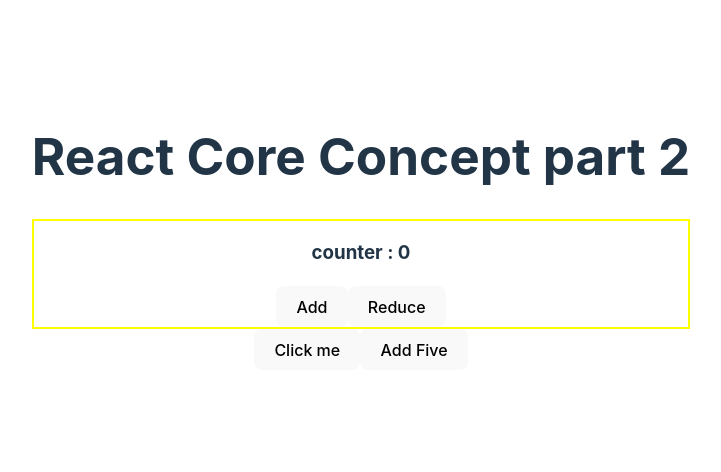
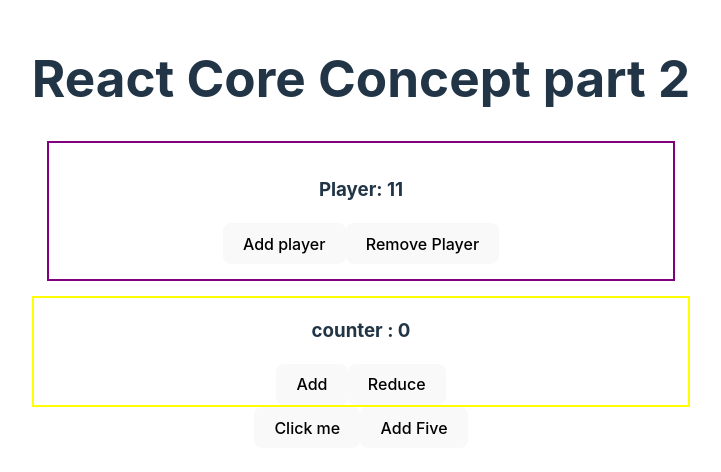
Before and after one commit to hossainta1/explore-react-core-concept-part2, a React (Vite) app: page / in a window 1280 px wide. Shown: the part 168-640 px from the top of the page, without its empty margins (279-1000 px from the left). Built offline with nearby package versions, Linux system fonts and the light colour scheme.

Commit message:
React Hooks

```diff
--- a/src/App.jsx
+++ b/src/App.jsx
@@ -2,6 +2,7 @@
 
 import './App.css'
 import Counter from './Counter'
+import Team from './Team'
 
 function App() {
   function handleClick(){
@@ -16,6 +17,7 @@ function App() {
   return (
     <>
       <h1>React Core Concept part 2</h1>
+      <Team></Team>
       <Counter></Counter>
       <button onClick={handleClick}>Click me</button>
       <button onClick={() => adFive(5)}>Add Five</button>
--- /dev/null
+++ b/src/Team.jsx
@@ -0,0 +1,27 @@
+import { useState } from "react"
+
+export default function Team (){
+    const teamStyle = {
+        border : '2px solid purple',
+        margin: '15px',
+        padding: '15px',
+        borderRadious: '15px'
+    }
+
+    const [team, setTeam] = useState(11);
+
+    const handleAdd = () => {
+        const newteam = team + 1;
+        setTeam(newteam)
+    }
+    const handleRemove = () => {
+        setTeam(team -1)
+    }
+    return(
+        <div style={teamStyle}>
+            <h3>Player: {team}</h3>
+            <button onClick={handleAdd}>Add player</button>
+            <button onClick={handleRemove}>Remove Player</button>
+        </div>
+    )
+}
```
